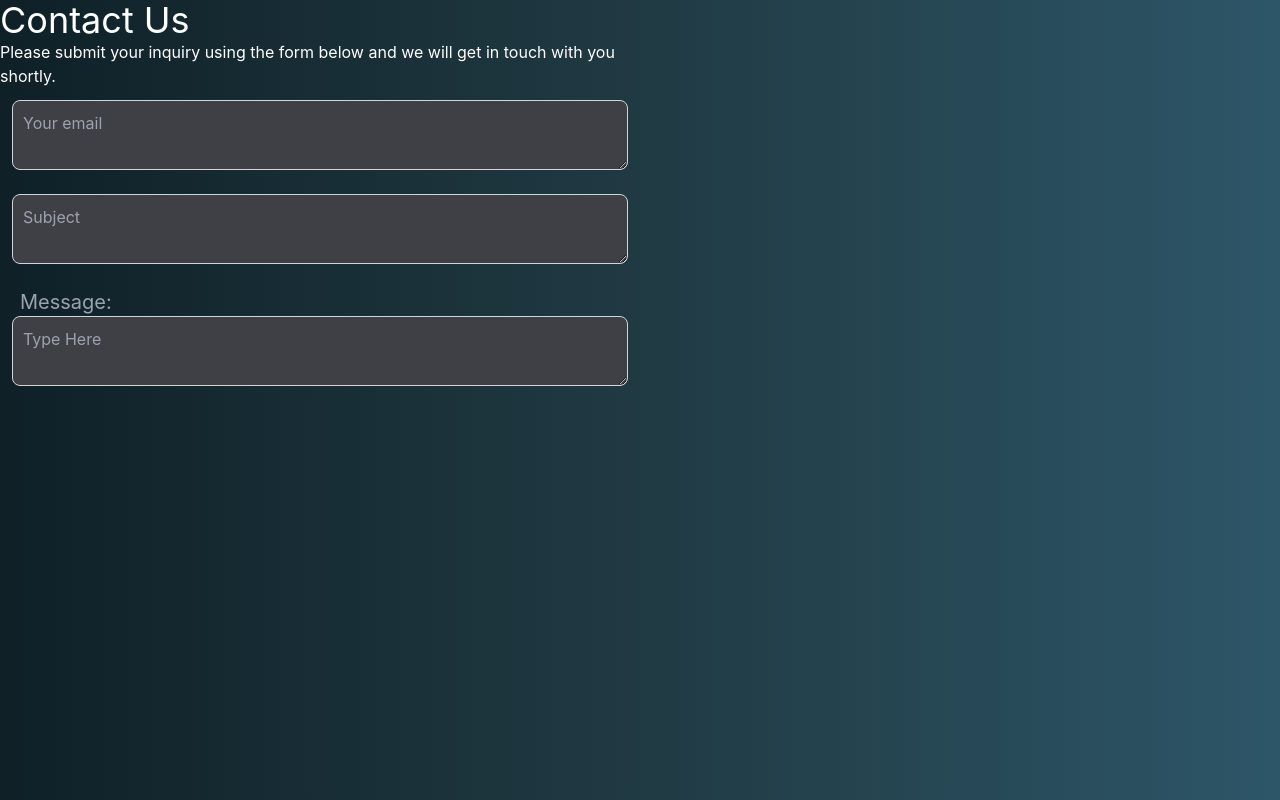
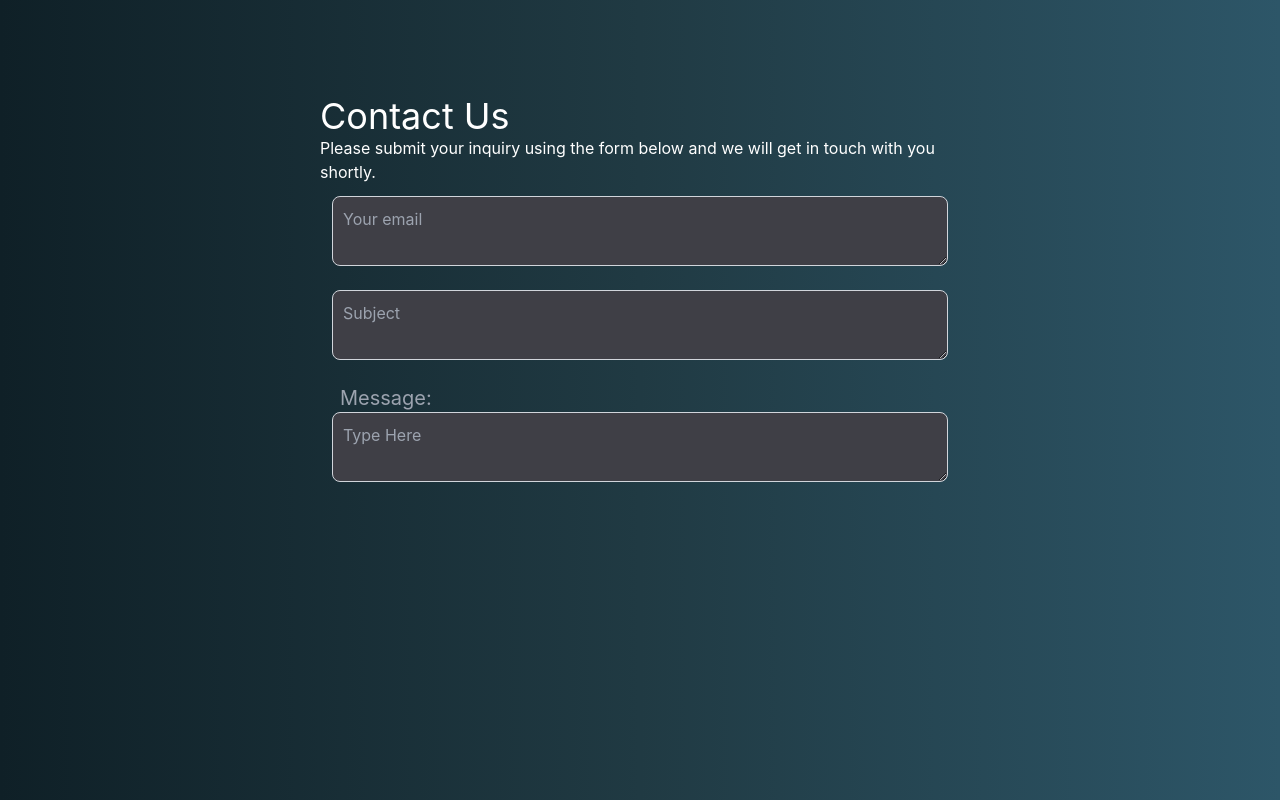
Before and after one commit to arnav1203/moviesapp, a React (Create React App) app: page /contact in a window 1280 px wide. Built offline with nearby package versions, Linux system fonts and the light colour scheme; no server answers.

Commit message:
Form update

```diff
--- a/src/Components/Contact.js
+++ b/src/Components/Contact.js
@@ -2,7 +2,8 @@
 
 export default function Contact() {
     return (
-        <div className='flex flex-col w-1/2'>
+        <div className='flex justify-center pt-24'>
+            <div className='flex flex-col justify-center w-1/2'>
                 <div>
                     <h1 className='text-4xl text-white'>Contact Us</h1>
                 </div>
@@ -27,5 +28,6 @@
                     </form>
                 </div>
             </div>
+        </div>
     )
 }
```
Lines whose indentation alone changed are shown as unchanged.
